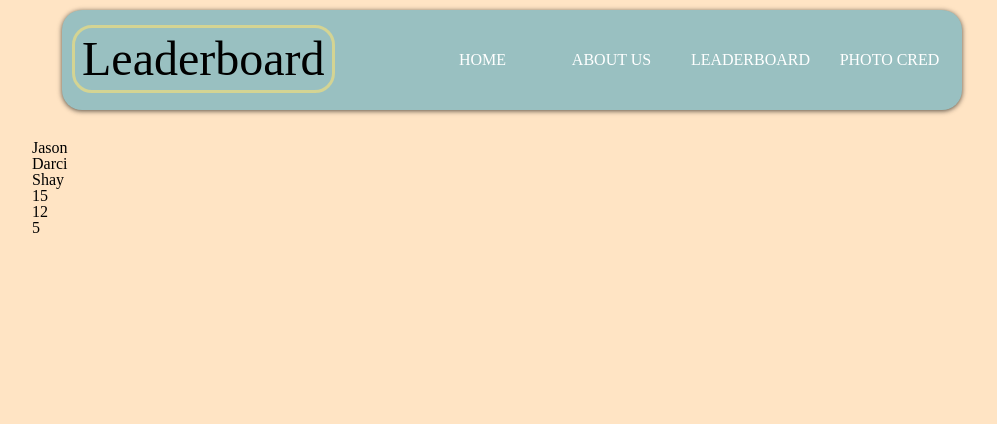
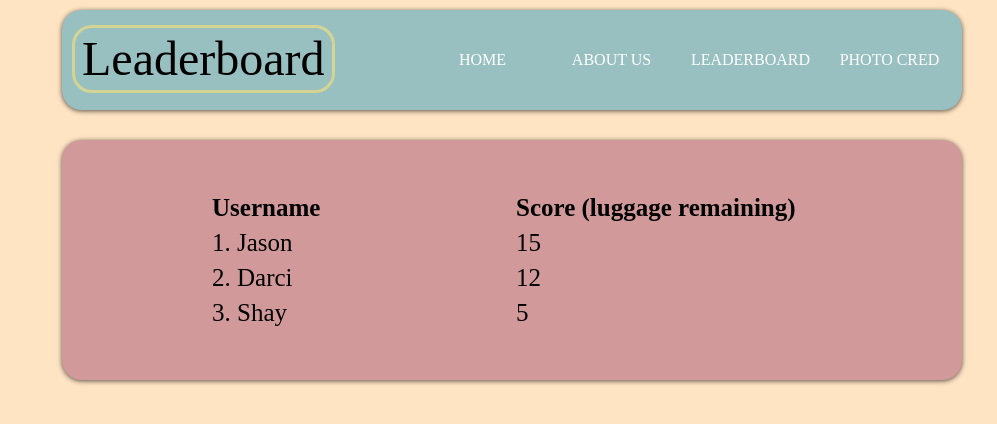
Before and after one commit to shaybrow/flight-facts, a plain HTML site: page scores.html in a window 1280 px wide. Shown: the whole page, without its empty margins (128-1125 px from the left). Drawn offline with Linux system fonts and the light colour scheme.

Commit message:
styling the leaderboard

```diff
--- a/css/styles.css
+++ b/css/styles.css
@@ -147,6 +147,8 @@ footer section {
   height: 200px;
 }
 
+/* these styles affect photo-cred.html */
+
 .photo-cred {
   width: 900px;
   background-color: #91d291;
@@ -186,3 +188,42 @@ footer section {
   color: rgb(117, 2, 248);
   transition: 0.5s;
 }
+
+/* these styles affect the high score page */
+
+main {
+  width: 900px;
+  margin: auto;
+  margin-top: 30px;
+  border-radius: 20px;
+  box-shadow: 0 1px 6px rgba(0, 0, 0, .24), 0 1px 4px rgba(0, 0, 0, .48);
+  background-color: #d19999;
+}
+
+#leader-name {
+  list-style: decimal inside;
+  width: 300px;
+  display: inline-block;
+  margin-top: 50px;
+  margin-left: 150px;
+  margin-bottom: 50px;
+  line-height: 35px;
+  font-size: 25px;
+  font-weight: bold;
+}
+
+#leader-name li {
+  font-weight: normal;
+}
+
+#leader-board {
+  width: 300px;
+  display: inline-block;
+  line-height: 35px;
+  font-size: 25px;
+  font-weight: bold;
+}
+
+#leader-board li {
+  font-weight: normal;
+}
--- a/js/scores.js
+++ b/js/scores.js
@@ -3,6 +3,9 @@
 let highScores = [];
 let parentUl = document.getElementById('leader-board');
 let parentOl = document.getElementById('leader-name');
+
+parentOl.textContent = 'Username';
+parentUl.textContent = 'Score (luggage remaining)';
 
 function Score(userName, luggage) {
   this.username = userName;
```
